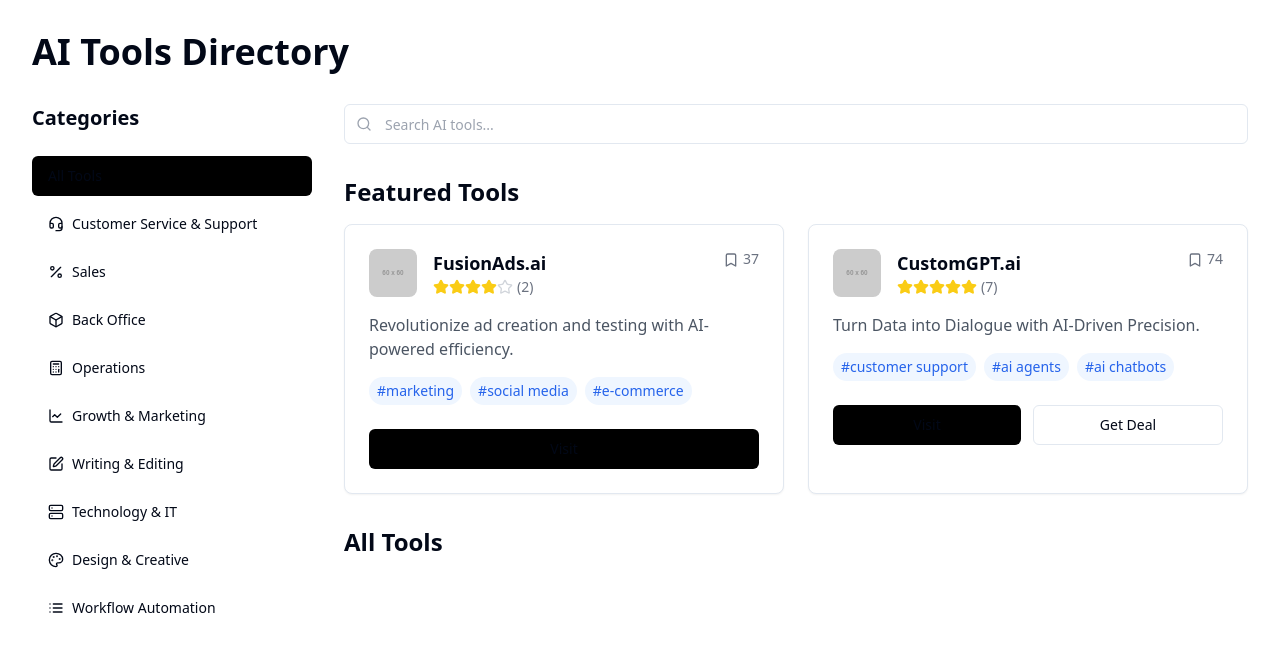
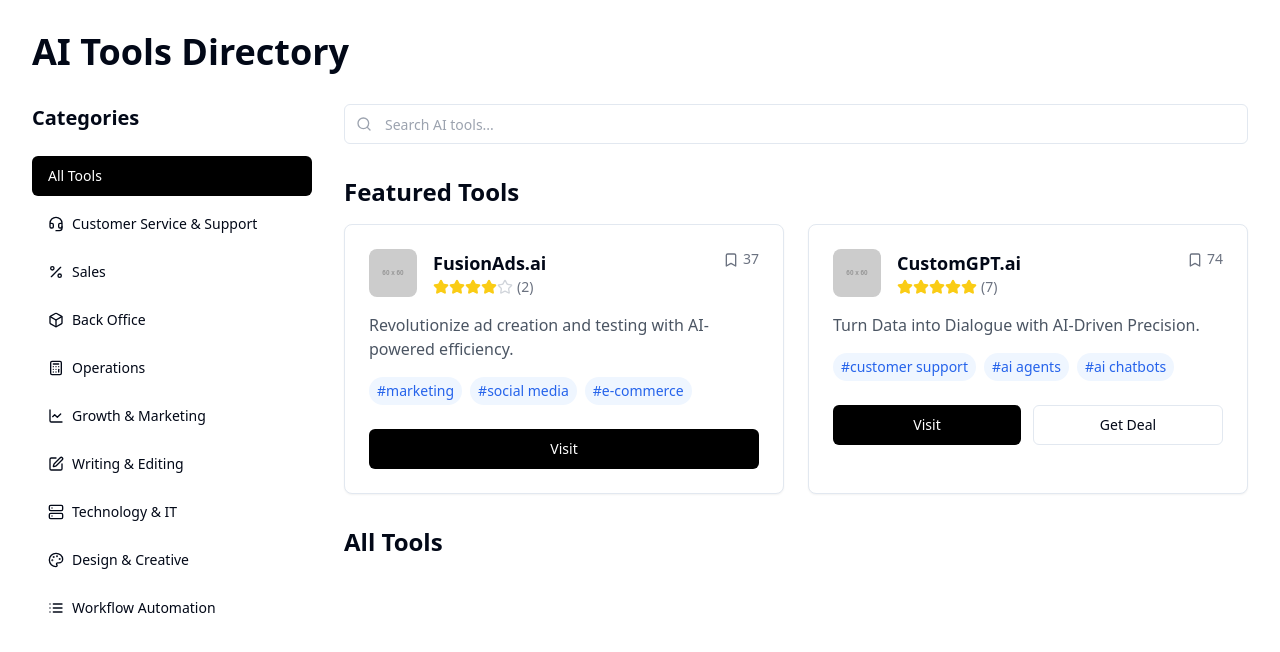
Before and after one commit to sabyasachisabs/online-dir-addiction-lv, a React (Vite) app: page / in a window 1280 px wide. Shown: the top 652 px of the page. Built offline with nearby package versions, Linux system fonts and the light colour scheme.

Commit message:
Update tab and button styles
Change the selected tab's background color to grey and ensure text on black buttons appears white for better contrast and visibility.
[skip gpt_engineer]

```diff
--- a/src/index.css
+++ b/src/index.css
@@ -14,7 +14,7 @@
     --popover-foreground: 222.2 84% 4.9%;
 
     --primary: 0 0% 0%;
-    --primary-foreground: 210 40% 98%;
+    --primary-foreground: 0 0% 100%;
 
     --secondary: 210 40% 96.1%;
     --secondary-foreground: 222.2 47.4% 11.2%;
--- a/tailwind.config.ts
+++ b/tailwind.config.ts
@@ -27,6 +27,7 @@ export default {
         primary: {
           DEFAULT: "#000000",
           hover: "#1a1a1a",
+          foreground: "#ffffff",
         },
         card: {
           DEFAULT: "white",
```
